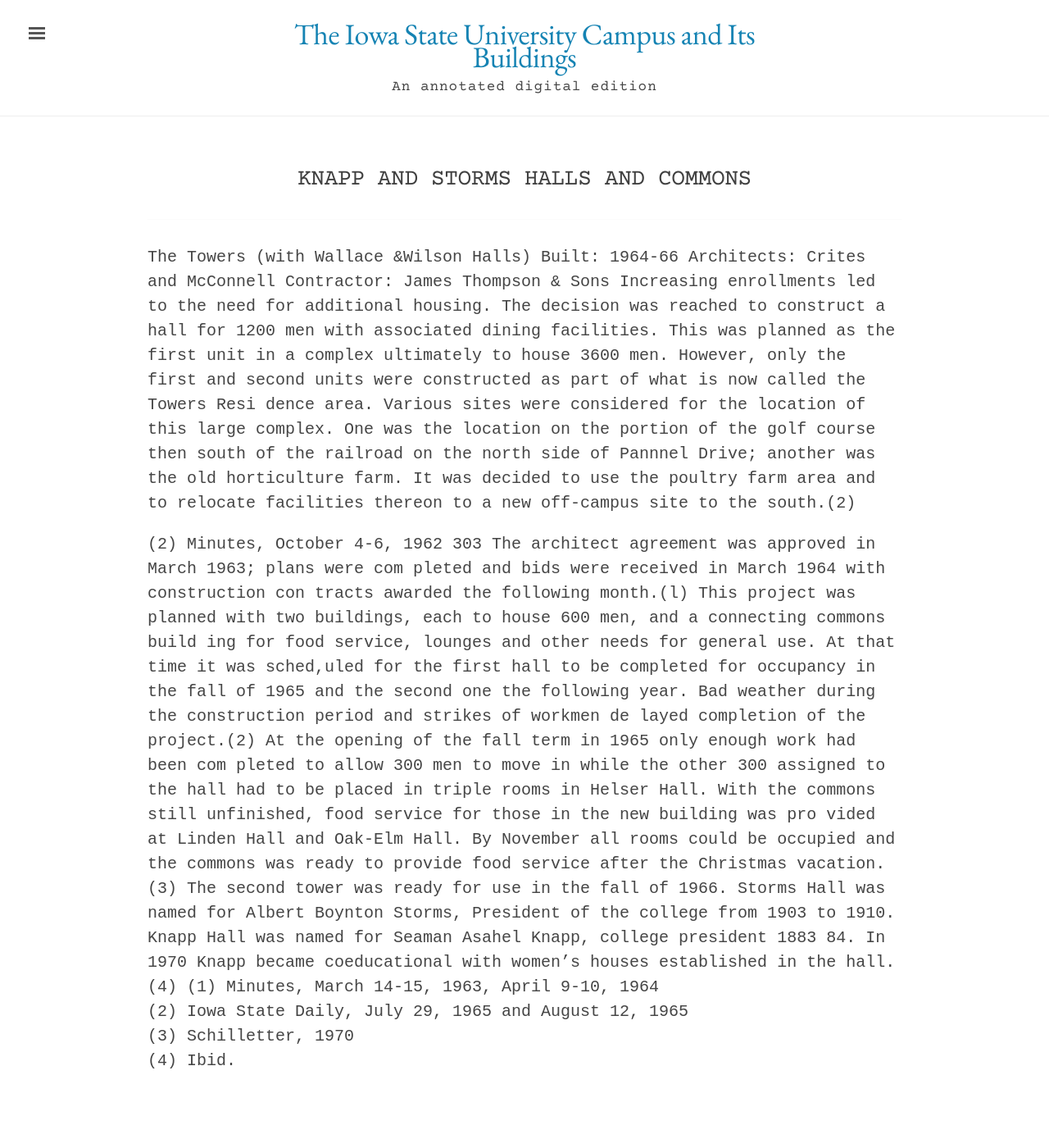
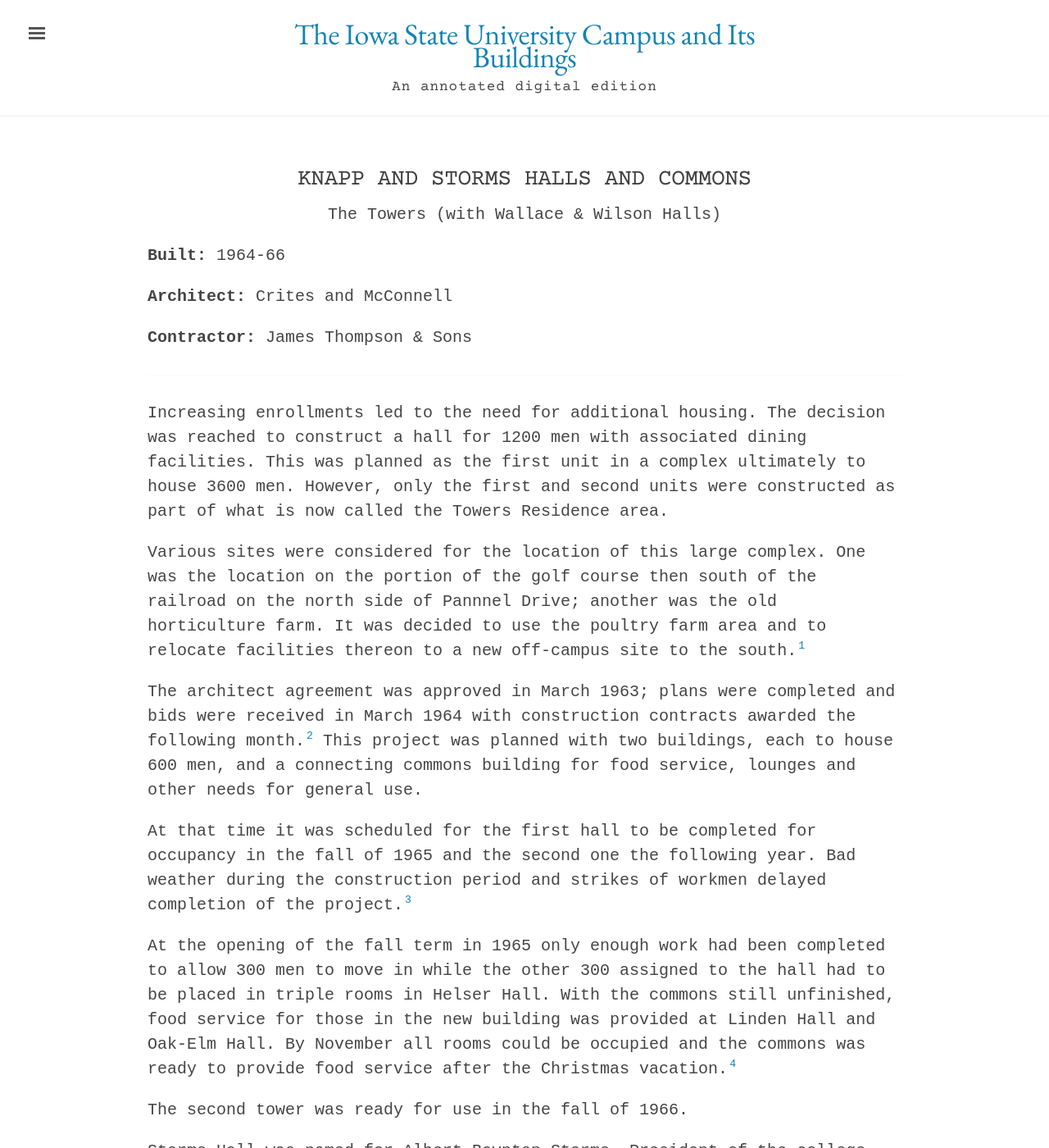
Before and after one commit to emanderson811/day-edition, a Jekyll site: the page built from _texts/buildings/121day-knapp-storms.md, in a window 1280 px wide and 1400 px high. Shown: the whole window at 82% size. Built offline with Jekyll 4.4.1, drawn with Linux system fonts in a browser that asks for light colours; some of the changed text lies outside the part shown.

Commit message:
Update 121day-knapp-storms.md

```diff
--- a/_texts/buildings/121day-knapp-storms.md
+++ b/_texts/buildings/121day-knapp-storms.md
@@ -14,21 +14,30 @@
 ---
 ---
 
-The Towers (with Wallace &Wilson Halls)
-Built: 1964-66 Architects: Crites and McConnell Contractor: James Thompson & Sons
-Increasing enrollments led to the need for additional housing. The decision was reached to construct a hall for 1200 men with associated dining facilities. This was planned as the first unit in a complex ultimately to house 3600 men. However, only the first and second units were constructed as part of what is now called the Towers Resi dence area.
-Various sites were considered for the location of this large complex. One was the location on the portion of the golf course then south of the railroad on the north side of Pannnel Drive; another was the old horticulture farm. It was decided to use the poultry farm area and to relocate facilities thereon to a new off-campus site to the south.(2)
+Increasing enrollments led to the need for additional housing. The decision was reached to construct a hall for 1200 men with associated dining facilities. This was planned as the first unit in a complex ultimately to house 3600 men. However, only the first and second units were constructed as part of what is now called the Towers Residence area.
 
-(2) Minutes, October 4-6, 1962
-303
-The architect agreement was approved in March 1963; plans were com pleted and bids were received in March 1964 with construction con tracts awarded the following month.(l) This project was planned with two buildings, each to house 600 men, and a connecting commons build ing for food service, lounges and other needs for general use.
-At that time it was sched,uled for the first hall to be completed for occupancy in the fall of 1965 and the second one the following year. Bad weather during  the construction period and strikes of workmen de layed completion of the project.(2)
-At the opening of the fall term in 1965 only enough work had been com pleted to allow 300 men to move in while the other 300 assigned to the hall had to be placed in triple rooms in Helser Hall. With the commons still unfinished, food service for those in the new building was pro vided at Linden Hall and Oak-Elm Hall. By November all rooms could be occupied and the commons was ready to provide food service after the Christmas vacation.(3)
+Various sites were considered for the location of this large complex. One was the location on the portion of the golf course then south of the railroad on the north side of Pannnel Drive; another was the old horticulture farm. It was decided to use the poultry farm area and to relocate facilities thereon to a new off-campus site to the south.[^fn1]
+
+[^fn1]: Minutes, October 4-6, 1962
+
+The architect agreement was approved in March 1963; plans were completed and bids were received in March 1964 with construction contracts awarded the following month.[^fn2] This project was planned with two buildings, each to house 600 men, and a connecting commons building for food service, lounges and other needs for general use.
+
+At that time it was scheduled for the first hall to be completed for occupancy in the fall of 1965 and the second one the following year. Bad weather during the construction period and strikes of workmen delayed completion of the project.[^fn3]
+
+At the opening of the fall term in 1965 only enough work had been completed to allow 300 men to move in while the other 300 assigned to the hall had to be placed in triple rooms in Helser Hall. With the commons still unfinished, food service for those in the new building was provided at Linden Hall and Oak-Elm Hall. By November all rooms could be occupied and the commons was ready to provide food service after the Christmas vacation.[^fn4]
+
 The second tower was ready for use in the fall of 1966.
+
 Storms Hall was named for Albert Boynton Storms, President of the college from 1903 to 1910.
-Knapp Hall was named for Seaman Asahel Knapp, college president 1883 84.
-In 1970 Knapp became coeducational with women's houses established in the hall. (4)
-(1)  Minutes, March 14-15, 1963, April 9-10,  1964
-(2)  Iowa State Daily, July 29,  1965 and August 12,  1965
-(3)  Schilletter,  1970
-(4)  Ibid.
+
+Knapp Hall was named for Seaman Asahel Knapp, college president 1883-84.
+
+In 1970 Knapp became coeducational with women's houses established in the hall. [^fn5]
+
+[^fn2]: Minutes, March 14-15, 1963, April 9-10,  1964
+
+[^fn3]: Iowa State Daily, July 29,  1965 and August 12,  1965
+
+[^fn4]: Schilletter,  1970
+
+[^fn5]: Ibid.
```
Also changed, not shown: other parts of _texts/buildings/121day-knapp-storms.md (+4 -4 lines).
